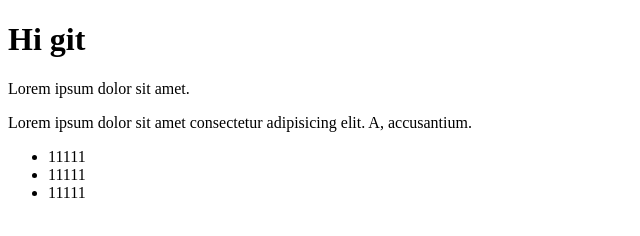
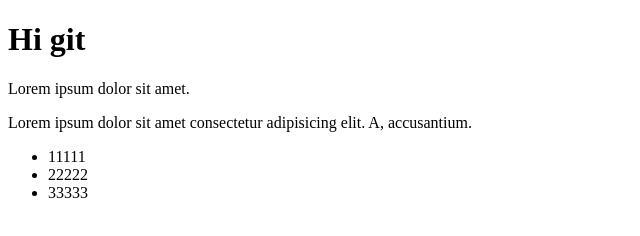
Before and after one commit to vetaluga/proj2, a plain HTML site: page index.html in a window 1280 px wide. Shown: the full height of the page, 0-640 px from the left. Drawn offline with Linux system fonts and the light colour scheme.

Commit message:
change number list

```diff
--- a/index.html
+++ b/index.html
@@ -12,8 +12,8 @@
     </p>
     <ul>
         <li>11111</li>
-        <li>11111</li>
-        <li>11111</li>
+        <li>22222</li>
+        <li>33333</li>
     </ul>
 </body>
 </html>
```
